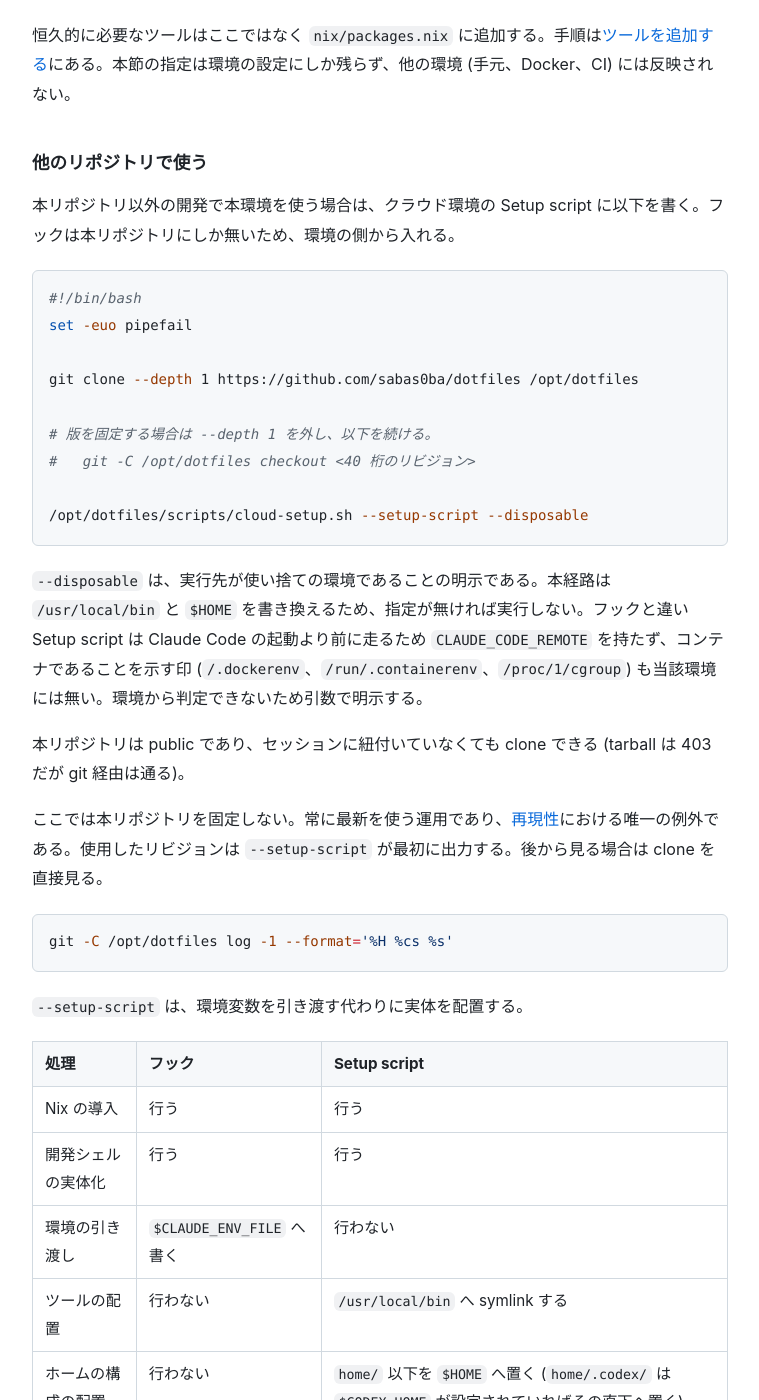
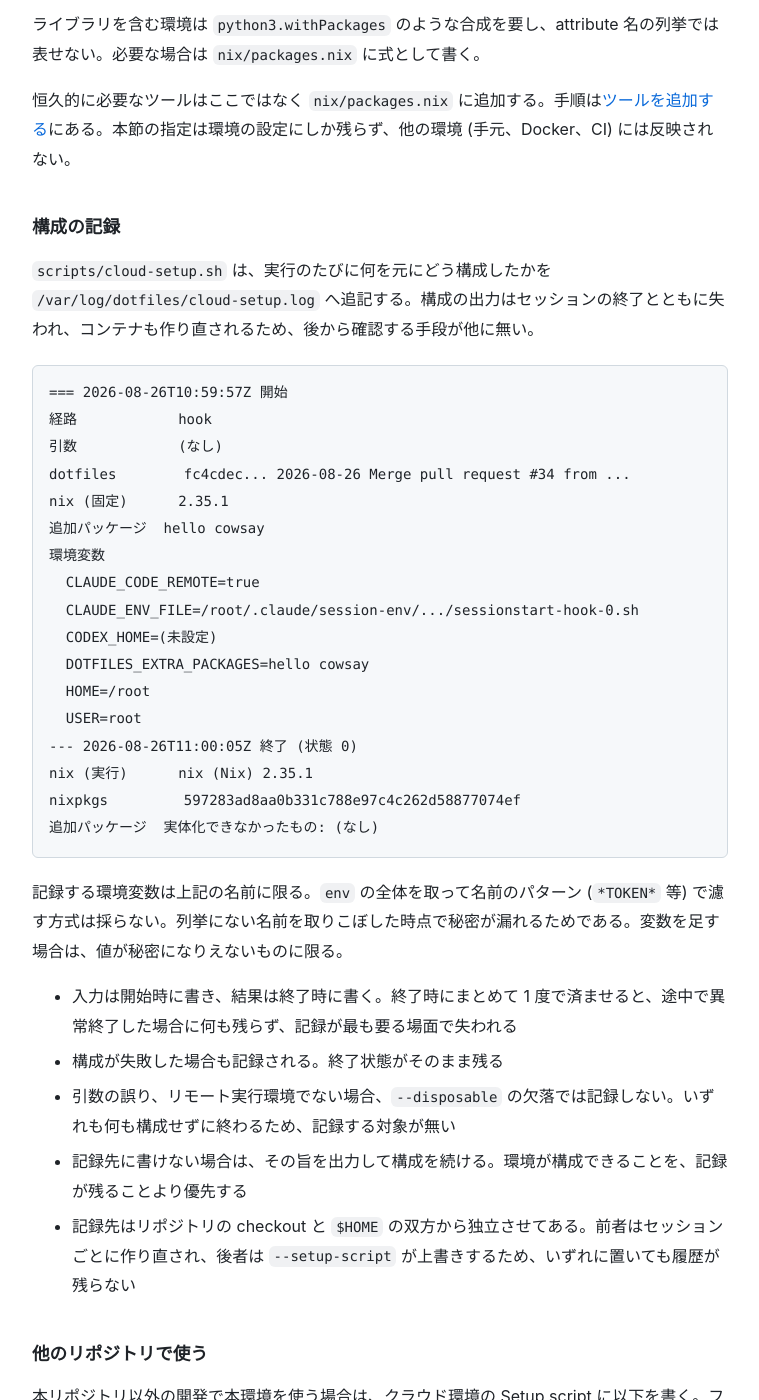
Before and after one commit to sabas0ba/dotfiles, a Jekyll site: the page built from docs/setup.md, in a window 1280 px wide and 1400 px high, scrolled down 5067 px. Shown: the whole window, without its empty margins (260-1019 px from the left). Built offline with Jekyll 4.4.1, drawn with Linux system fonts in a browser that asks for light colours; our own code applies the rules of GitHub Pages for plain Markdown files; some of the changed text lies outside the part shown.

Commit message:
feat(cloud): record what each environment setup was built from
構成の出力はセッションの終了とともに失われ、コンテナも作り直されるため、後から
「この環境は何を元に、いつ、どの指定で作られたのか」を確認する手段が無かった。

scripts/cloud-setup.sh が実行のたびに /var/log/dotfiles/cloud-setup.log へ追記する。
記録先をリポジトリの checkout と $HOME の双方から独立させるのは、前者がセッション
ごとに作り直され、後者を --setup-script が上書きするためである。

記録する内容は、時刻、経路 (hook / setup-script)、引数、dotfiles のリビジョン、nix
の版 (固定値と実際に動いたもの)、flake.lock の nixpkgs のリビジョン、追加パッケージ
の指定と結果、環境変数、終了状態である。

- 環境変数は名前の allowlist に限る。env の全体を名前のパターン (*TOKEN* 等) で濾す
  方式は、列挙にない名前を取りこぼした時点で秘密が漏れるため採らない
- 入力は開始時に、結果は EXIT の trap で書く。1 度にまとめると、途中で異常終了した
  場合に何も残らず、記録が最も要る場面で失われる
- 記録先に書けない場合は、その旨を出力して構成を続ける。環境が構成できることを、
  記録が残ることより優先する
- 引数の誤り、リモート実行環境でない場合、--disposable の欠落では記録しない。いずれ
  も何も構成せずに終わるため、記録する対象が無い

nixpkgs のリビジョンは nix 自身に flake.lock を読ませて取る。jq はフックの経路では
開発シェルの外で走るため PATH に無い。--impure は store の外のファイルを読むために
要るもので、評価結果を何かの入力にはしない。

show_revision は新設した repo_revision を使う形に整理した。出力と記録で同じ値を使う
ためである。

````diff
--- a/docs/setup.md
+++ b/docs/setup.md
@@ -70,6 +70,7 @@ direnv allow
 - Nix の導入 — 版と sha256 は `scripts/nix-pin.sh` で定義し、WSL の Ubuntu 経路と共有する。systemd が無いため単一利用者の方式で入れる
 - 開発シェルの実体化 — `nix develop` の結果を profile として置く (`Dockerfile` と同じ処理)
 - 環境の引き渡し — 開発シェルの `PATH` と `DOTFILES_ENV` をセッションに渡す。以降のコマンドは `nix develop` を経由せず開発シェルと同一のツールで動く
+- 構成の記録 — 何を元にどう構成したかを `/var/log/dotfiles/cloud-setup.log` に残す ([構成の記録](#構成の記録))
 
 コンテナの状態は保存されるため、2 回目以降の開始は速い。フックは `CLAUDE_CODE_REMOTE=true` の環境でのみ動作する。
 
@@ -148,6 +149,38 @@ ModuleNotFoundError: No module named 'urllib3'
 
 恒久的に必要なツールはここではなく `nix/packages.nix` に追加する。手順は[ツールを追加する](development.md#ツールを追加する)にある。本節の指定は環境の設定にしか残らず、他の環境 (手元、Docker、CI) には反映されない。
 
+### 構成の記録
+
+`scripts/cloud-setup.sh` は、実行のたびに何を元にどう構成したかを `/var/log/dotfiles/cloud-setup.log` へ追記する。構成の出力はセッションの終了とともに失われ、コンテナも作り直されるため、後から確認する手段が他に無い。
+
+```
+=== 2026-08-26T10:59:57Z 開始
+経路            hook
+引数            (なし)
+dotfiles        fc4cdec... 2026-08-26 Merge pull request #34 from ...
+nix (固定)      2.35.1
+追加パッケージ  hello cowsay
+環境変数
+  CLAUDE_CODE_REMOTE=true
+  CLAUDE_ENV_FILE=/root/.claude/session-env/.../sessionstart-hook-0.sh
+  CODEX_HOME=(未設定)
+  DOTFILES_EXTRA_PACKAGES=hello cowsay
+  HOME=/root
+  USER=root
+--- 2026-08-26T11:00:05Z 終了 (状態 0)
+nix (実行)      nix (Nix) 2.35.1
+nixpkgs         597283ad8aa0b331c788e97c4c262d58877074ef
+追加パッケージ  実体化できなかったもの: (なし)
+```
+
+記録する環境変数は上記の名前に限る。`env` の全体を取って名前のパターン (`*TOKEN*` 等) で濾す方式は採らない。列挙にない名前を取りこぼした時点で秘密が漏れるためである。変数を足す場合は、値が秘密になりえないものに限る。
+
+- 入力は開始時に書き、結果は終了時に書く。終了時にまとめて 1 度で済ませると、途中で異常終了した場合に何も残らず、記録が最も要る場面で失われる
+- 構成が失敗した場合も記録される。終了状態がそのまま残る
+- 引数の誤り、リモート実行環境でない場合、`--disposable` の欠落では記録しない。いずれも何も構成せずに終わるため、記録する対象が無い
+- 記録先に書けない場合は、その旨を出力して構成を続ける。環境が構成できることを、記録が残ることより優先する
+- 記録先はリポジトリの checkout と `$HOME` の双方から独立させてある。前者はセッションごとに作り直され、後者は `--setup-script` が上書きするため、いずれに置いても履歴が残らない
+
 ### 他のリポジトリで使う
 
 本リポジトリ以外の開発で本環境を使う場合は、クラウド環境の Setup script に以下を書く。フックは本リポジトリにしか無いため、環境の側から入れる。
@@ -184,6 +217,7 @@ git -C /opt/dotfiles log -1 --format='%H %cs %s'
 | ツールの配置 | 行わない | `/usr/local/bin` へ symlink する |
 | ホームの構成の配置 | 行わない | `home/` 以下を `$HOME` へ置く (`home/.codex/` は `$CODEX_HOME` が設定されていればその直下へ置く) |
 | 追加パッケージ | 環境変数で指定する | 引数または環境変数で指定する |
+| 構成の記録 | 行う | 行う |
 
 Setup script には `CLAUDE_ENV_FILE` が無く、セッションのシェルは `/etc/profile` を読まないため、環境変数では渡せない。既に PATH にある `/usr/local/bin` へ、`nix build .#default` の profile (中身は `nix/packages.nix`) と `nix` 自身を置く。
 
````
Also changed, not shown: 1 other file.
